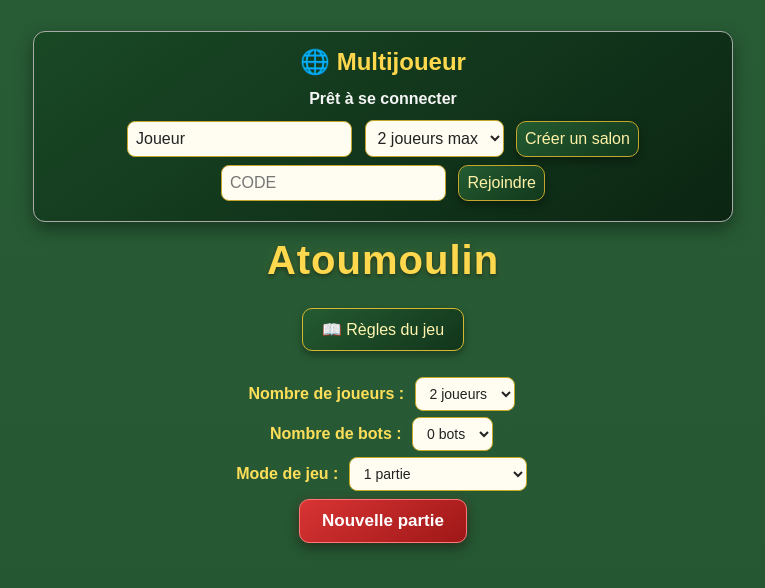
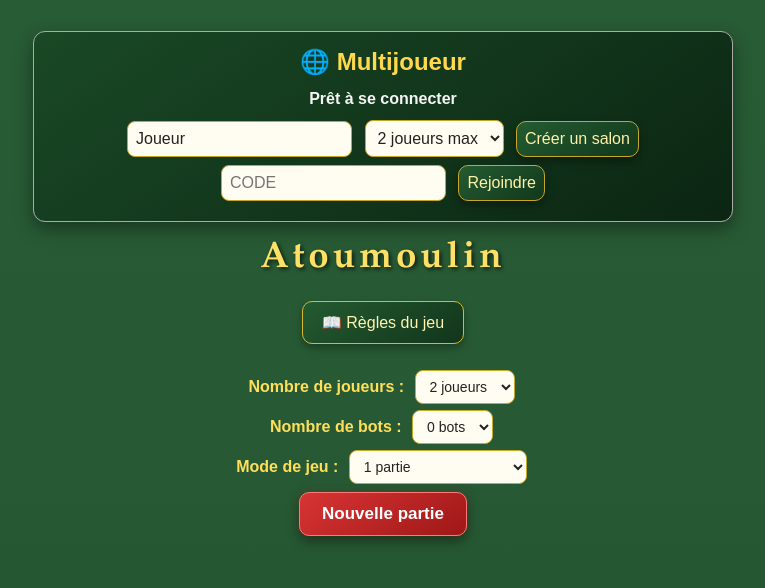
Before and after one commit to loured12/Atoumoulin, a plain HTML site: page index.html in a window 1280 px wide. Shown: the whole page, without its empty margins (257-1022 px from the left). Drawn offline with Linux system fonts and the light colour scheme.

Commit message:
Add styles for titre-jeu class
Added styles for the titre-jeu class to enhance appearance.

```diff
--- a/style.css
+++ b/style.css
@@ -762,6 +762,24 @@ label {
   font-weight: bold;
 }
 
+.titre-jeu {
+  margin: 10px auto 15px;
+
+  color: #ffe066;
+
+  font-family: "Palatino Linotype", "Book Antiqua", Georgia, serif;
+
+  font-size: 2.3em;
+  font-weight: bold;
+
+  letter-spacing: 4px;
+
+  text-align: center;
+
+  text-shadow:
+    2px 2px 4px rgba(0,0,0,0.7);
+}
+
 /* =========================
    MOBILE
    ========================= */
```
